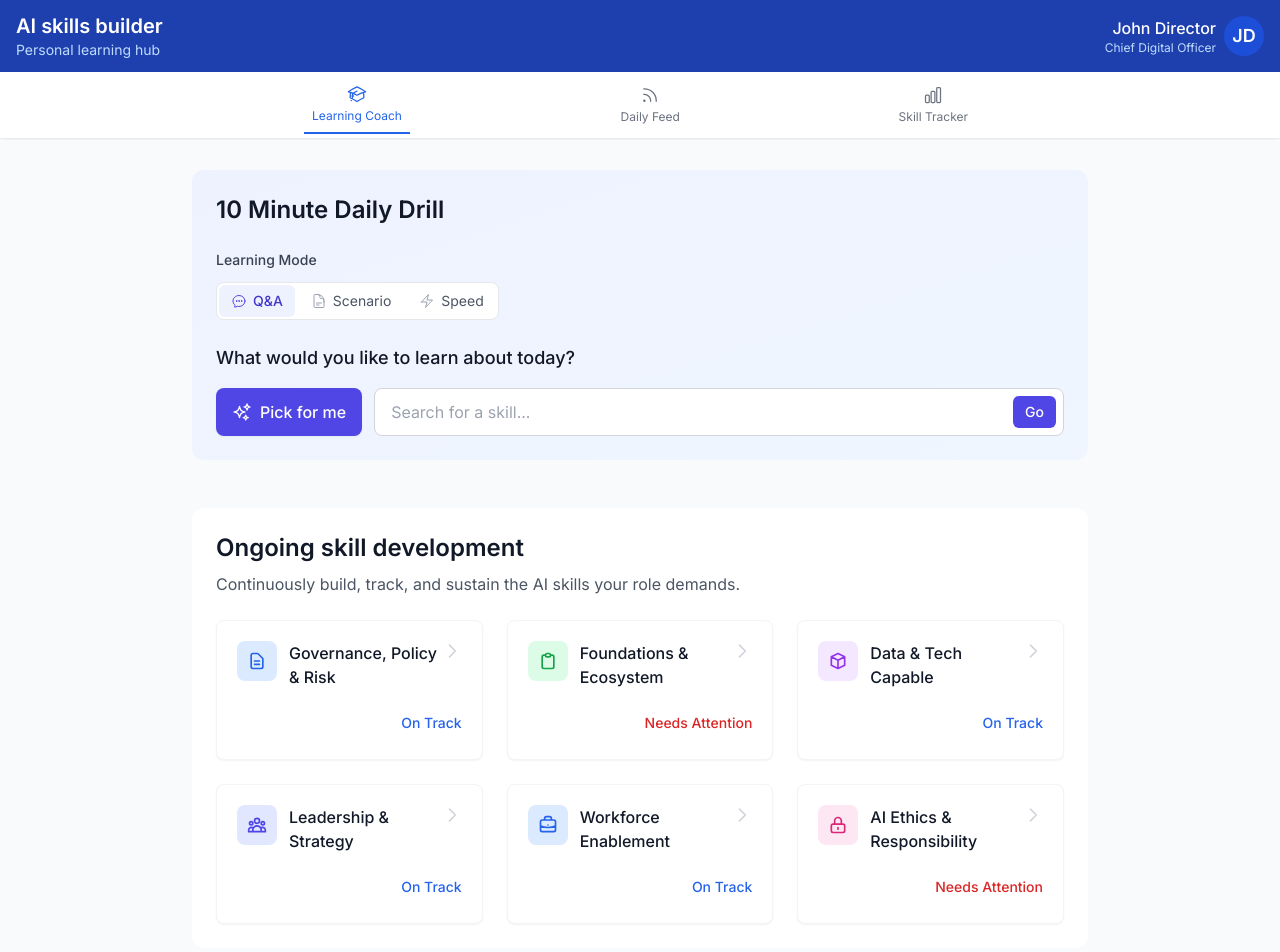
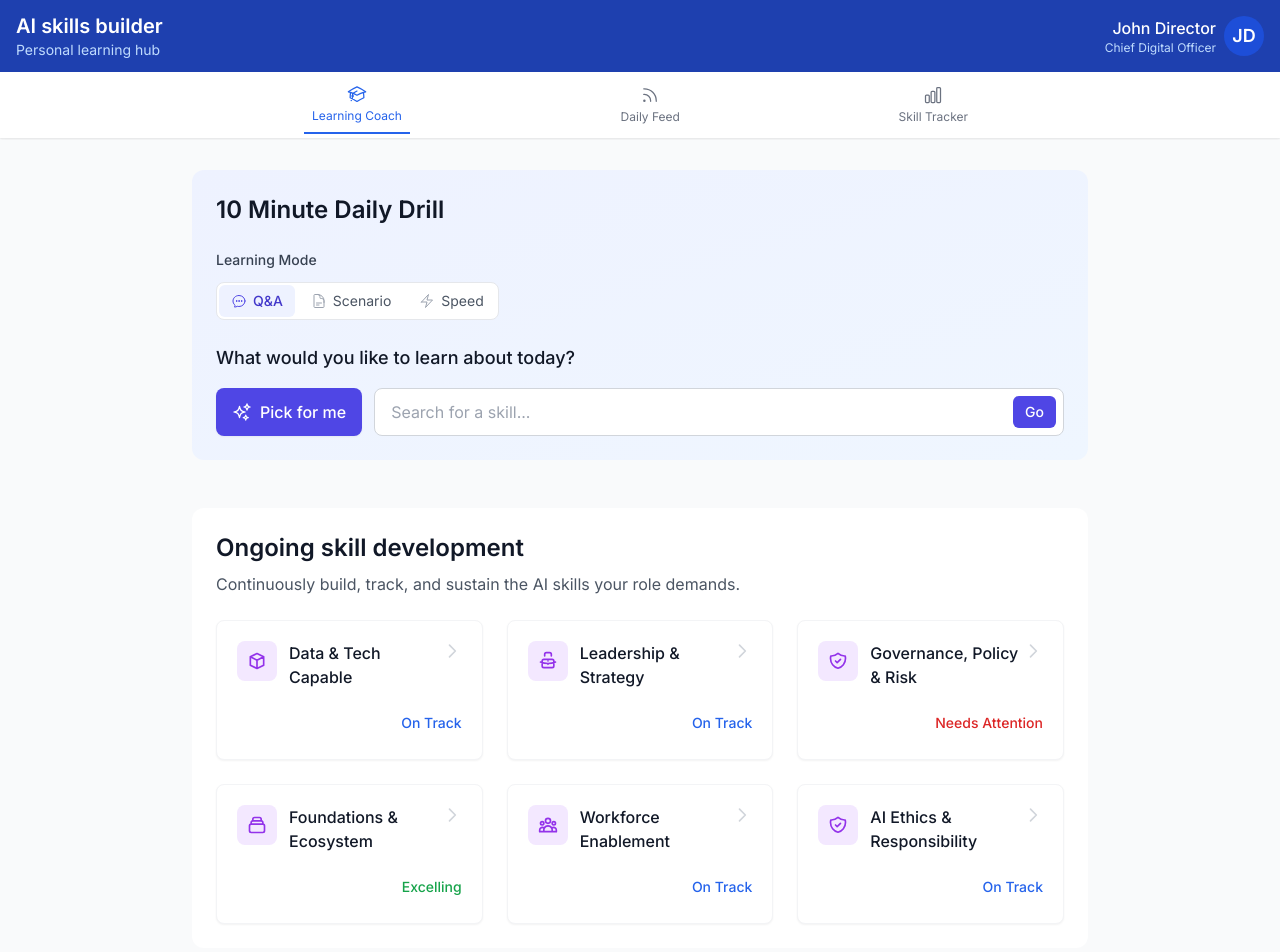
Before and after one commit to danr75/Test2Rapid, a Next.js app: page /learning-coach in a window 1280 px wide. Shown: the top 952 px of the page. Built offline with nearby package versions, Linux system fonts and the light colour scheme.

Commit message:
skill development ui

```diff
--- a/src/pages/learning-coach.tsx
+++ b/src/pages/learning-coach.tsx
@@ -283,7 +283,7 @@ const getStatusConfig = (status: string) => {
     case 'excelling':
       return {
         color: 'text-green-600',
-        label: 'Ahead of Plan'
+        label: 'Excelling'
       };
     default:
       return {
@@ -393,33 +393,9 @@ const LearningCoachPage: React.FC = () => {
   // Learning pathway data for all capability groups
   const learningPathways = [
     {
-      id: 'governance-policy-risk',
-      title: 'Governance, Policy & Risk',
-      progress: { completed: 2, total: 6, percentage: 33 },
-      color: 'blue',
-      icon: (
-        <svg xmlns="http://www.w3.org/2000/svg" className="h-6 w-6" fill="none" viewBox="0 0 24 24" stroke="currentColor">
-          <path strokeLinecap="round" strokeLinejoin="round" strokeWidth={2} d="M9 12h6m-6 4h6m2 5H7a2 2 0 01-2-2V5a2 2 0 012-2h5.586a1 1 0 01.707.293l5.414 5.414a1 1 0 01.293.707V19a2 2 0 01-2 2z" />
-        </svg>
-      ),
-      path: '/learning-pathways/governance-policy-risk'
-    },
-    {
-      id: 'foundations-ecosystem',
-      title: 'Foundations & Ecosystem',
-      progress: { completed: 1, total: 5, percentage: 20 },
-      color: 'green',
-      path: '/learning-pathways/foundations-ecosystem',
-      icon: (
-        <svg xmlns="http://www.w3.org/2000/svg" className="h-6 w-6" fill="none" viewBox="0 0 24 24" stroke="currentColor">
-          <path strokeLinecap="round" strokeLinejoin="round" strokeWidth={2} d="M9 5H7a2 2 0 00-2 2v12a2 2 0 002 2h10a2 2 0 002-2V7a2 2 0 00-2-2h-2M9 5a2 2 0 002 2h2a2 2 0 002-2M9 5a2 2 0 012-2h2a2 2 0 012 2" />
-        </svg>
-      )
-    },
-    {
       id: 'data-tech-capable',
       title: 'Data & Tech Capable',
-      progress: { completed: 3, total: 7, percentage: 43 },
+      progress: { completed: 2, total: 5, percentage: 40 },
       color: 'purple',
       path: '/learning-pathways/data-tech-capable',
       icon: (
@@ -431,9 +407,45 @@ const LearningCoachPage: React.FC = () => {
     {
       id: 'leadership-strategy',
       title: 'Leadership & Strategy',
-      progress: { completed: 4, total: 8, percentage: 50 },
-      color: 'indigo',
+      progress: { completed: 3, total: 5, percentage: 60 },
+      color: 'purple',
       path: '/learning-pathways/leadership-strategy',
+      icon: (
+        <svg xmlns="http://www.w3.org/2000/svg" className="h-6 w-6" fill="none" viewBox="0 0 24 24" stroke="currentColor">
+          <path strokeLinecap="round" strokeLinejoin="round" strokeWidth={2} d="M21 13.255A23.931 23.931 0 0112 15c-3.183 0-6.22-.62-9-1.745M16 6V4a2 2 0 00-2-2h-4a2 2 0 00-2 2v2m4 6h.01M12 16h.01M7 10h10a2 2 0 012 2v6a2 2 0 01-2 2H7a2 2 0 01-2-2v-6a2 2 0 012-2z" />
+        </svg>
+      )
+    },
+    {
+      id: 'governance-policy-risk',
+      title: 'Governance, Policy & Risk',
+      progress: { completed: 1, total: 5, percentage: 20 },
+      color: 'purple',
+      path: '/learning-pathways/governance-policy-risk',
+      icon: (
+        <svg xmlns="http://www.w3.org/2000/svg" className="h-6 w-6" fill="none" viewBox="0 0 24 24" stroke="currentColor">
+          <path strokeLinecap="round" strokeLinejoin="round" strokeWidth={2} d="M9 12l2 2 4-4m5.618-4.016A11.955 11.955 0 0112 2.944a11.955 11.955 0 01-8.618 3.04A12.02 12.02 0 003 9c0 5.591 3.824 10.29 9 11.622 5.176-1.332 9-6.03 9-11.622 0-1.042-.133-2.052-.382-3.016z" />
+        </svg>
+      )
+    },
+    {
+      id: 'foundations-ecosystem',
+      title: 'Foundations & Ecosystem',
+      progress: { completed: 4, total: 5, percentage: 80 },
+      color: 'purple',
+      path: '/learning-pathways/foundations-ecosystem',
+      icon: (
+        <svg xmlns="http://www.w3.org/2000/svg" className="h-6 w-6" fill="none" viewBox="0 0 24 24" stroke="currentColor">
+          <path strokeLinecap="round" strokeLinejoin="round" strokeWidth={2} d="M19 11H5m14 0a2 2 0 012 2v6a2 2 0 01-2 2H5a2 2 0 01-2-2v-6a2 2 0 012-2m14 0V9a2 2 0 00-2-2M5 11V9a2 2 0 012-2m0 0V5a2 2 0 012-2h6a2 2 0 012 2v2M7 7h10" />
+        </svg>
+      )
+    },
+    {
+      id: 'workforce-enablement',
+      title: 'Workforce Enablement',
+      progress: { completed: 2, total: 5, percentage: 40 },
+      color: 'purple',
+      path: '/learning-pathways/workforce-enablement',
       icon: (
         <svg xmlns="http://www.w3.org/2000/svg" className="h-6 w-6" fill="none" viewBox="0 0 24 24" stroke="currentColor">
           <path strokeLinecap="round" strokeLinejoin="round" strokeWidth={2} d="M17 20h5v-2a3 3 0 00-5.356-1.857M17 20H7m10 0v-2c0-.656-.126-1.283-.356-1.857M7 20H2v-2a3 3 0 015.356-1.857M7 20v-2c0-.656.126-1.283.356-1.857m0 0a5.002 5.002 0 019.288 0M15 7a3 3 0 11-6 0 3 3 0 016 0zm6 3a2 2 0 11-4 0 2 2 0 014 0zM7 10a2 2 0 11-4 0 2 2 0 014 0z" />
@@ -441,26 +453,14 @@ const LearningCoachPage: React.FC = () => {
       )
     },
     {
-      id: 'workforce-enablement',
-      title: 'Workforce Enablement',
-      progress: { completed: 2, total: 6, percentage: 33 },
-      color: 'blue',
-      path: '/learning-pathways/workforce-enablement',
-      icon: (
-        <svg xmlns="http://www.w3.org/2000/svg" className="h-6 w-6" fill="none" viewBox="0 0 24 24" stroke="currentColor">
-          <path strokeLinecap="round" strokeLinejoin="round" strokeWidth={2} d="M21 13.255A23.931 23.931 0 0112 15c-3.183 0-6.22-.62-9-1.745M16 6V4a2 2 0 00-2-2h-4a2 2 0 00-2 2v2m4 6h.01M5 20h14a2 2 0 002-2V8a2 2 0 00-2-2H5a2 2 0 00-2 2v10a2 2 0 002 2z" />
-        </svg>
-      )
-    },
-    {
       id: 'ai-ethics-responsibility',
       title: 'AI Ethics & Responsibility',
-      progress: { completed: 1, total: 5, percentage: 20 },
-      color: 'pink',
+      progress: { completed: 3, total: 5, percentage: 60 },
+      color: 'purple',
       path: '/learning-pathways/ai-ethics-responsibility',
       icon: (
         <svg xmlns="http://www.w3.org/2000/svg" className="h-6 w-6" fill="none" viewBox="0 0 24 24" stroke="currentColor">
-          <path strokeLinecap="round" strokeLinejoin="round" strokeWidth={2} d="M12 15v2m-6 4h12a2 2 0 002-2v-6a2 2 0 00-2-2H6a2 2 0 00-2 2v6a2 2 0 002 2zm10-10V7a4 4 0 00-8 0v4h8z" />
+          <path strokeLinecap="round" strokeLinejoin="round" strokeWidth={2} d="M9 12l2 2 4-4m5.618-4.016A11.955 11.955 0 0112 2.944a11.955 11.955 0 01-8.618 3.04A12.02 12.02 0 003 9c0 5.591 3.824 10.29 9 11.622 5.176-1.332 9-6.03 9-11.622 0-1.042-.133-2.052-.382-3.016z" />
         </svg>
       )
     }
```
